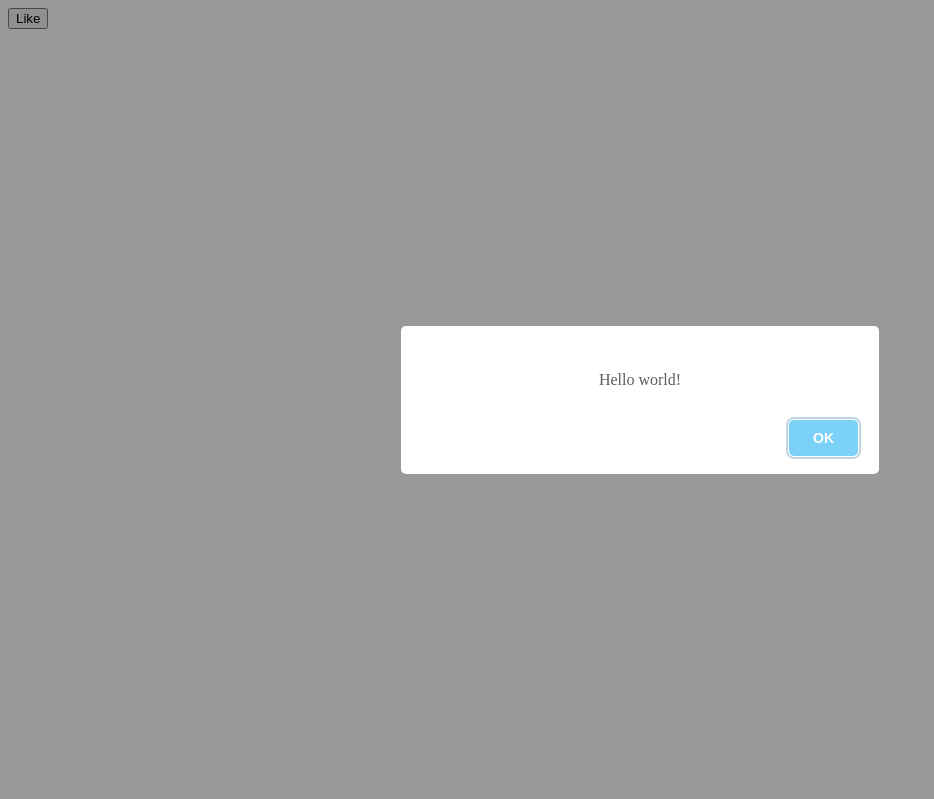
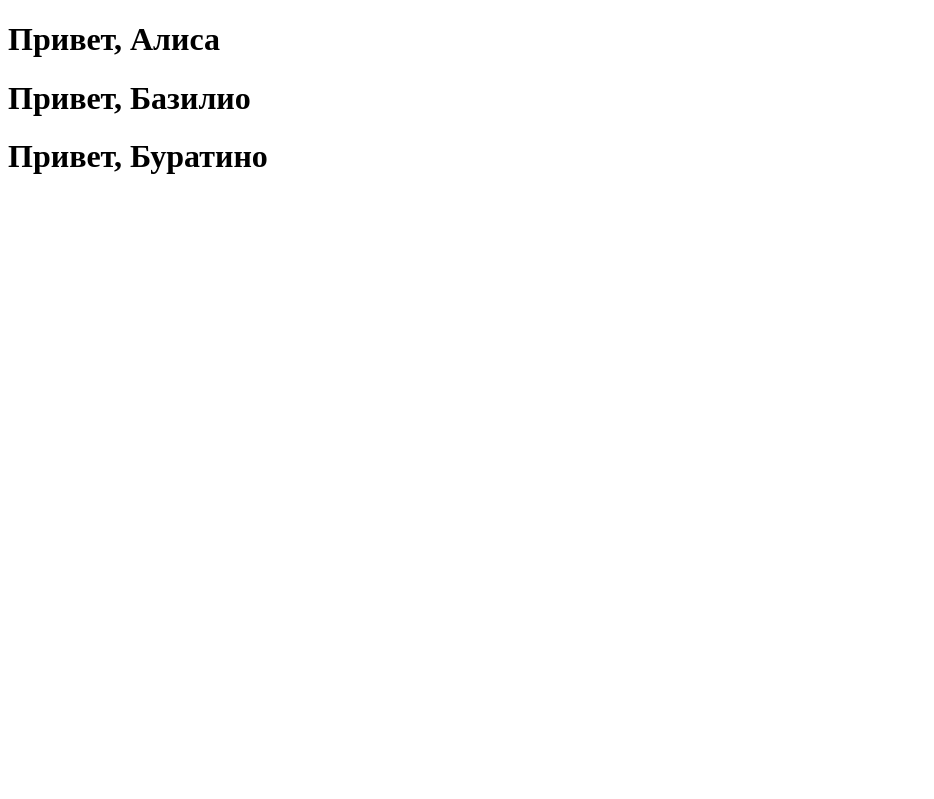
Before and after one commit to timurbakibayev/crud_django_react, a Django app: page / in a window 1280 px wide. Shown: the whole page, without its empty margins (0-934 px from the left). Run offline with Django 3.2, Linux system fonts and the light colour scheme; some libraries are stand-ins or nearby versions.

Commit message:
Move to JSX and Functional Component

```diff
--- a/sales/app/static/js/reactapp.js
+++ b/sales/app/static/js/reactapp.js
@@ -1,26 +1,24 @@
 'use strict';
 const e = React.createElement;
 
-class MyReactApp extends React.Component {
-  constructor(props) {
-    super(props);
-    this.state = { liked: false };
-  }
+function Welcome(props) {
+  return <h1>Привет, {props.name}</h1>;
+}
 
-  render() {
-    if (this.state.liked) {
-      return 'You liked this.';
-    }
-
-    swal("Hello world!");
-
-    return e(
-      'button',
-      { onClick: () => this.setState({ liked: true }) },
-      'Like'
-    );
-  }
+function App() {
+  console.log("In da app")
+  return (
+    <div>
+      <Welcome name="Алиса" />
+      <Welcome name="Базилио" />
+      <Welcome name="Буратино" />
+    </div>
+  );
 }
 
 const domContainer = document.querySelector('#reactAppContainer');
-ReactDOM.render(e(MyReactApp), domContainer);
+ReactDOM.render(
+  e(App),
+  domContainer
+);
+// ReactDOM.render(e(MyReactApp), domContainer);
--- a/sales/app/templates/index.html
+++ b/sales/app/templates/index.html
@@ -9,8 +9,9 @@
   <script src="https://unpkg.com/sweetalert/dist/sweetalert.min.js"></script>
   <script src="https://unpkg.com/react@17/umd/react.development.js" crossorigin></script>
   <script src="https://unpkg.com/react-dom@17/umd/react-dom.development.js" crossorigin></script>
+  <script src="https://unpkg.com/babel-standalone@6/babel.min.js"></script>
 {#  <script src="https://unpkg.com/react@17/umd/react.production.min.js" crossorigin></script>#}
 {#  <script src="https://unpkg.com/react-dom@17/umd/react-dom.production.min.js" crossorigin></script>#}
-  <script type="module" src="/static/js/reactapp.js"></script>
+  <script type="text/jsx" src="/static/js/reactapp.js"></script>
 </body>
 </html>
```
